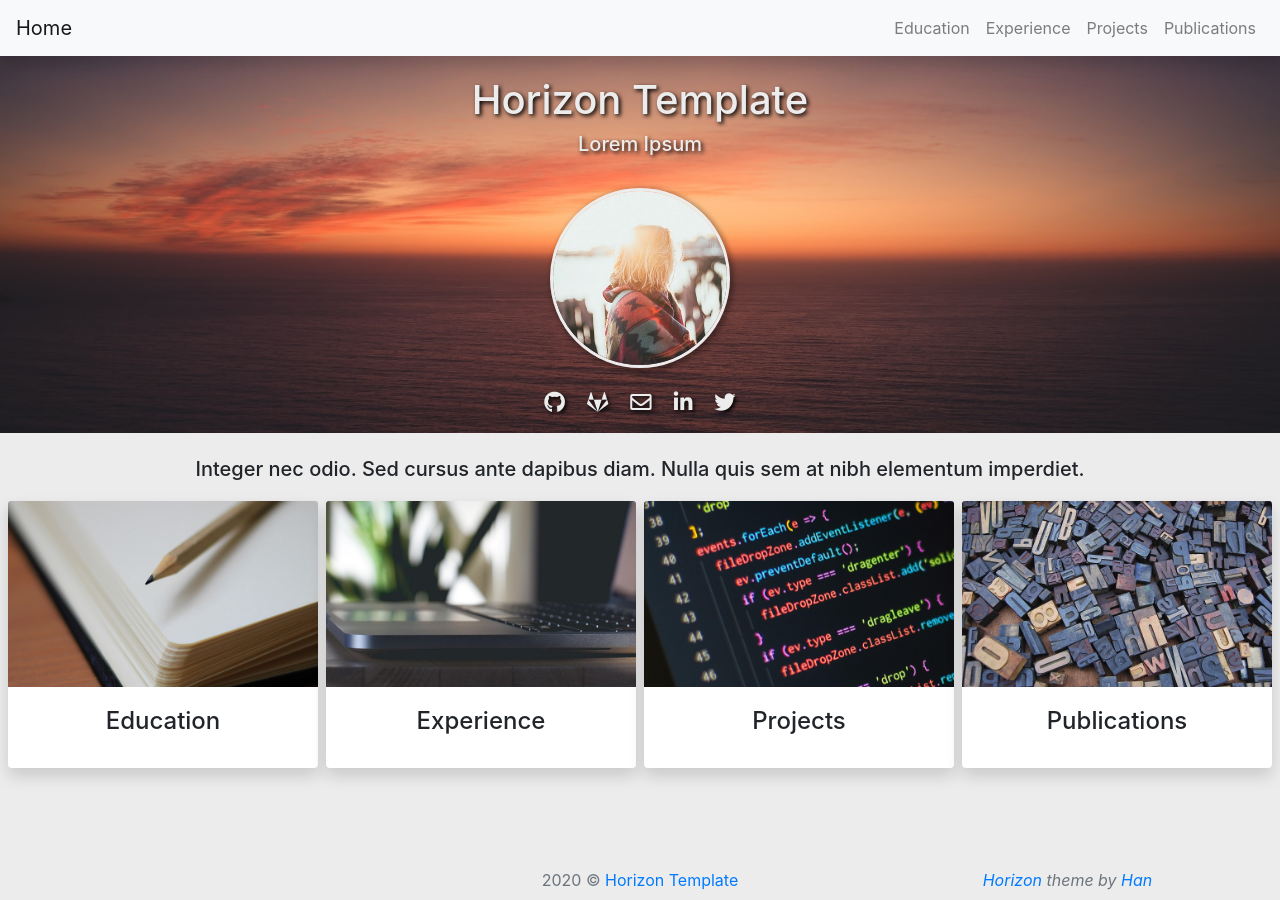
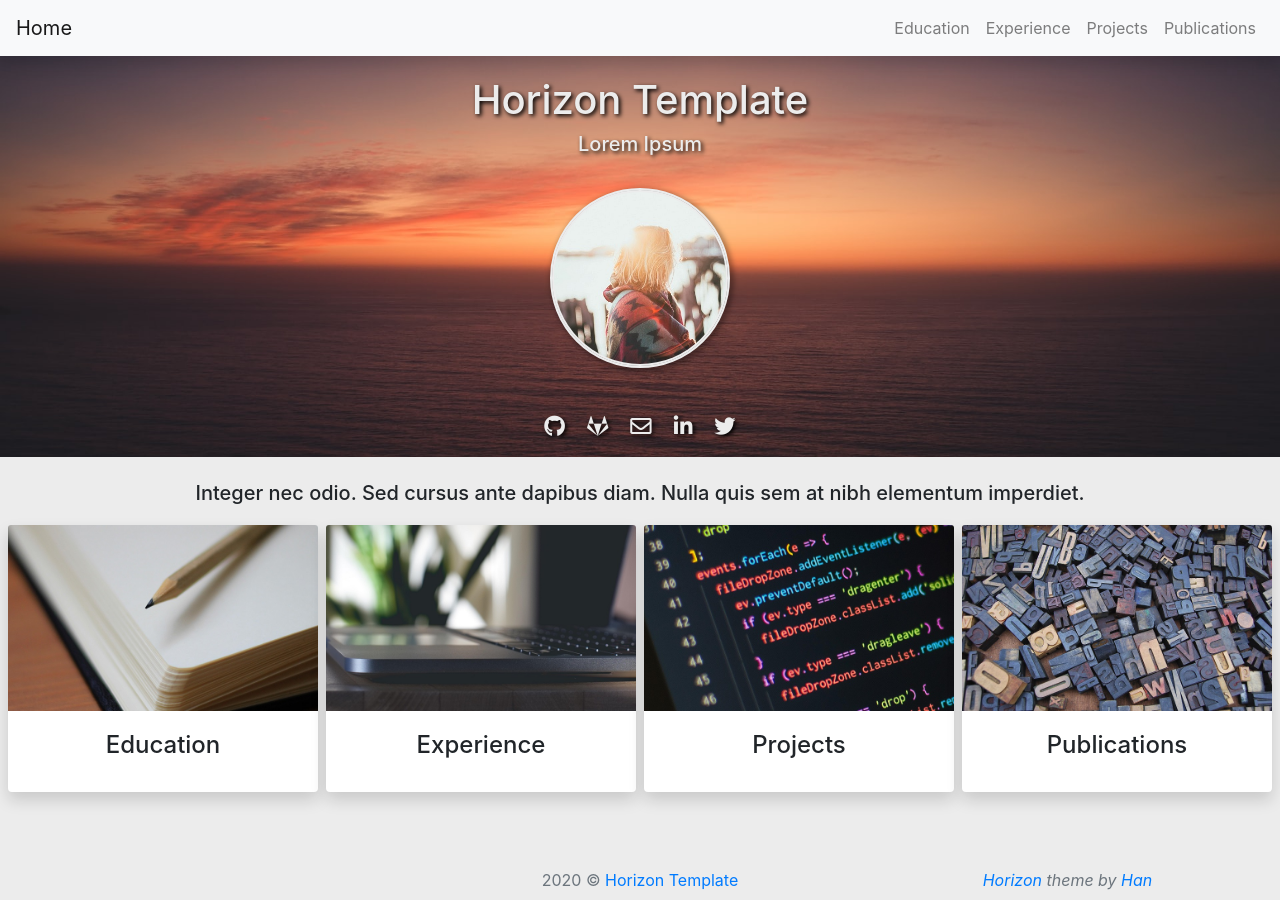
Before and after one commit to HanBnrd/Horizon, a Jekyll site: the page built from index.md, in a window 1280 px wide. Built offline with Jekyll 4.4.1, drawn with Linux system fonts in a browser that asks for light colours.

Commit message:
Fix profile picture

```diff
--- a/_layouts/default.html
+++ b/_layouts/default.html
@@ -18,7 +18,9 @@
           <h1>{{ site.name }}</h1>
           <h5>{{ site.about }}</h5>
           <br>
-          <img class="picture" src="{{ 'assets/img/' | append: site.picture }}" alt="">
+          <div class="profile-picture">
+            <img class="profile-picture" src="{{ 'assets/img/' | append: site.picture }}" alt="{{ site.name }}">
+          </div>
           <br><br>
           <div class="container text-center">
             <div class="fa-lg">
--- a/assets/css/style.css
+++ b/assets/css/style.css
@@ -18,12 +18,21 @@ header.section {
     height: 400px;
 }
 
-img.picture {
-    border-radius: 100%;
-    border: 3px solid #ececec;
+.profile-picture {
+    border: 2px solid #ececec;
     box-shadow: 2px 2px 5px 2px #00000050;
     width: 180px;
     height: 180px;
+    -webkit-border-radius: 100%;
+            border-radius: 100%;
+    overflow: hidden;
+    background-color: #ececec;
+    margin: 0 auto;
+}
+img.profile-picture {
+    max-height:100%;
+    max-width: 100%;
+    object-fit: cover;
 }
 
 .card-img-big {
```
